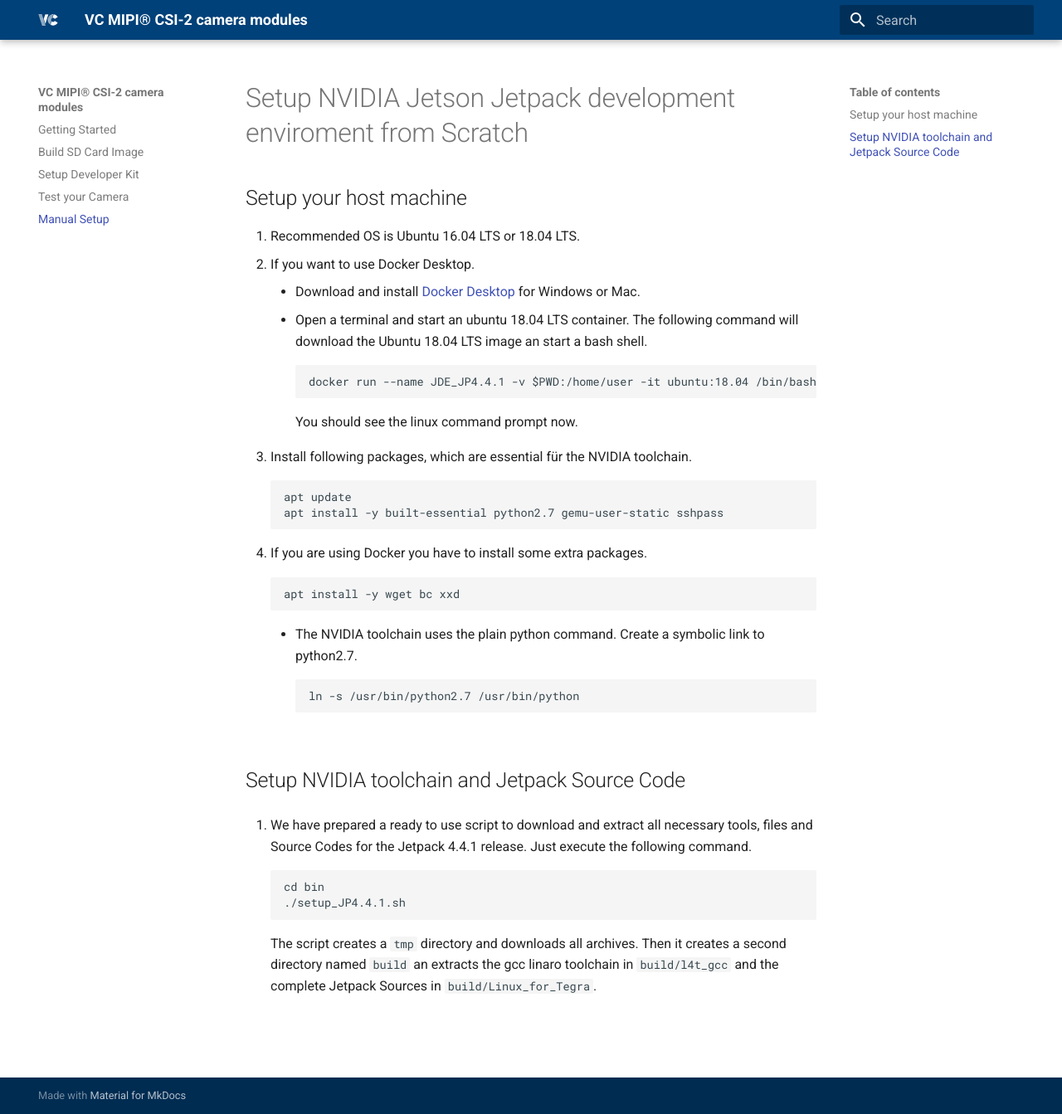
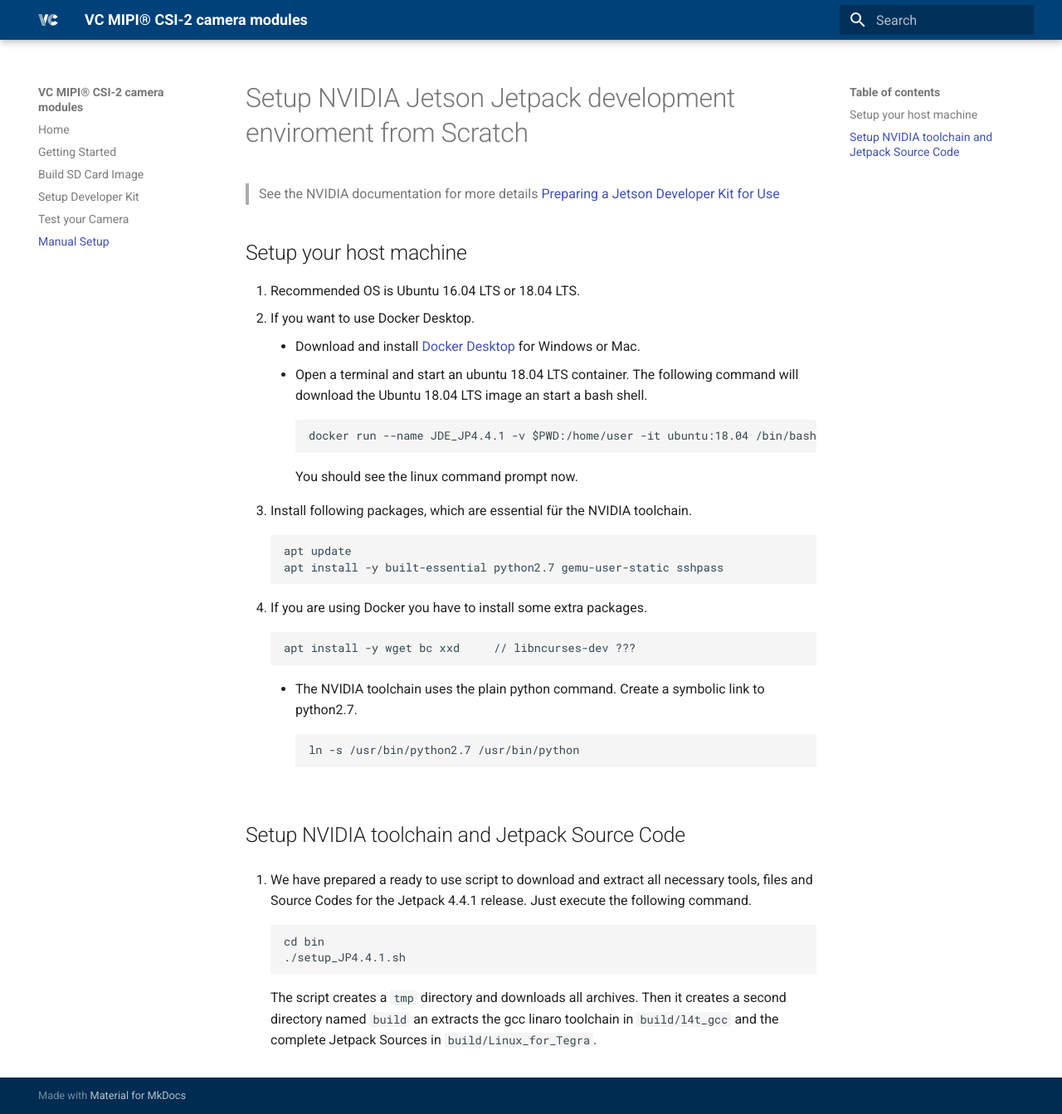
Before and after one commit to VC-MIPI-modules/vc_mipi_nvidia, an MkDocs documentation site: the page built from docs/manual_setup/index.md, in a window 1280 px wide and 1343 px high. Shown: the whole window at 83% size. Built offline with MkDocs 1.6.1 and Material for MkDocs 9.7.7, drawn with Linux system fonts in a browser that asks for light colours.

```diff
--- a/docs/manual_setup/index.md
+++ b/docs/manual_setup/index.md
@@ -1,4 +1,6 @@
 # Setup NVIDIA Jetson Jetpack development enviroment from Scratch
+
+> See the NVIDIA documentation for more details [Preparing a Jetson Developer Kit for Use](https://docs.nvidia.com/jetson/l4t/index.html#page/Tegra%20Linux%20Driver%20Package%20Development%20Guide/quick_start.html#wwpID0E0XC0HA)
 
 ## Setup your host machine
 
@@ -18,7 +20,7 @@
 
 4. If you are using Docker you have to install some extra packages.
 
-        apt install -y wget bc xxd
+        apt install -y wget bc xxd     // libncurses-dev ???
 
     * The NVIDIA toolchain uses the plain python command. Create a symbolic link to python2.7.
 
--- a/mkdocs.yml
+++ b/mkdocs.yml
@@ -1,6 +1,6 @@
 site_name: VC MIPI® CSI-2 camera modules
 nav:
-#    - Home: index.md
+    - Home: index.md
     - Getting Started: getting_started/index.md
     - Build SD Card Image: getting_started/build_sd_card_image.md
     - Setup Developer Kit: getting_started/setup_developer_kit.md
```
Also changed, not shown: docs/index.md (+1 -1 lines), docs/getting_started/index.md (line endings or trailing spaces), 13 other files.
